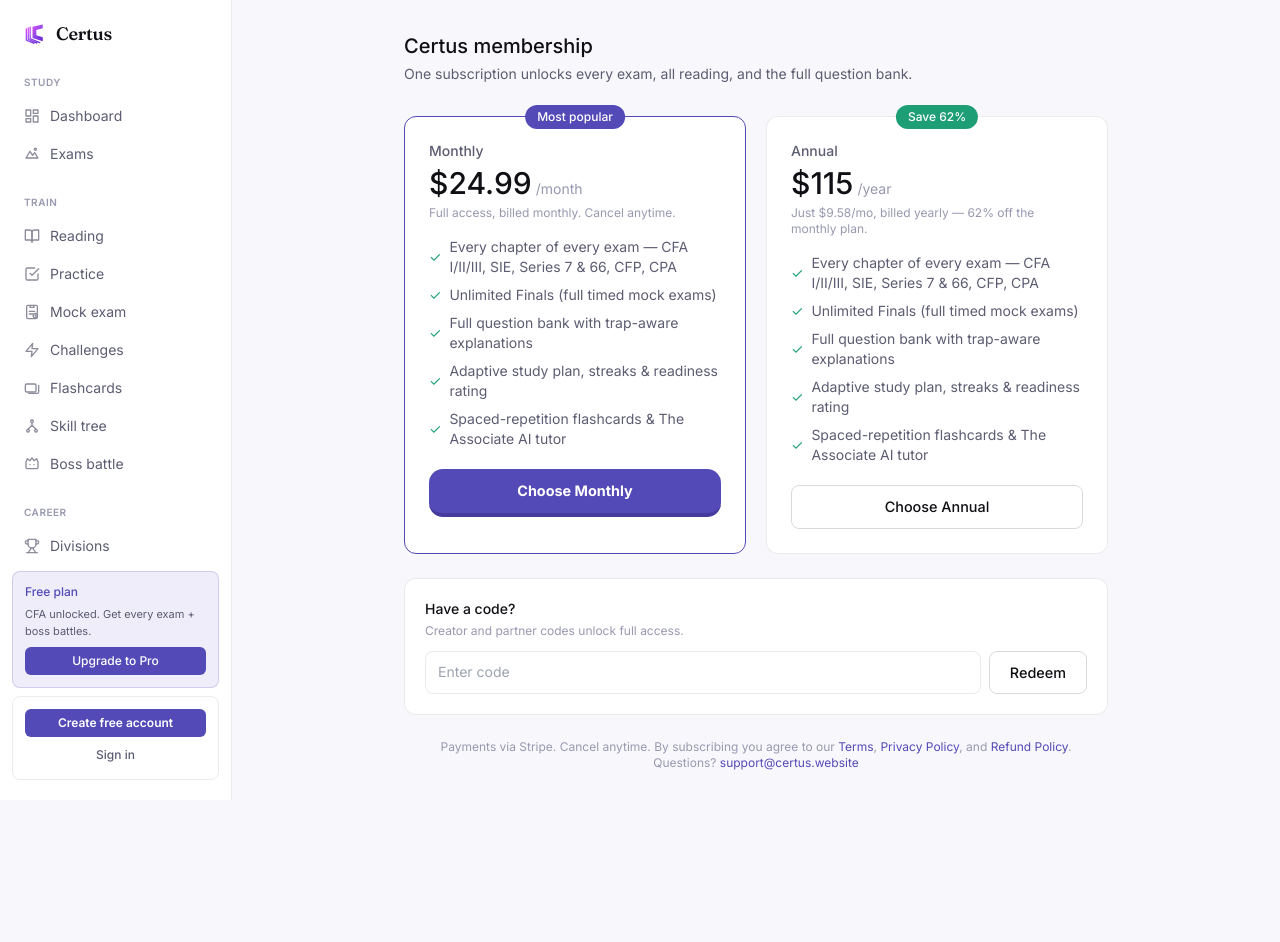
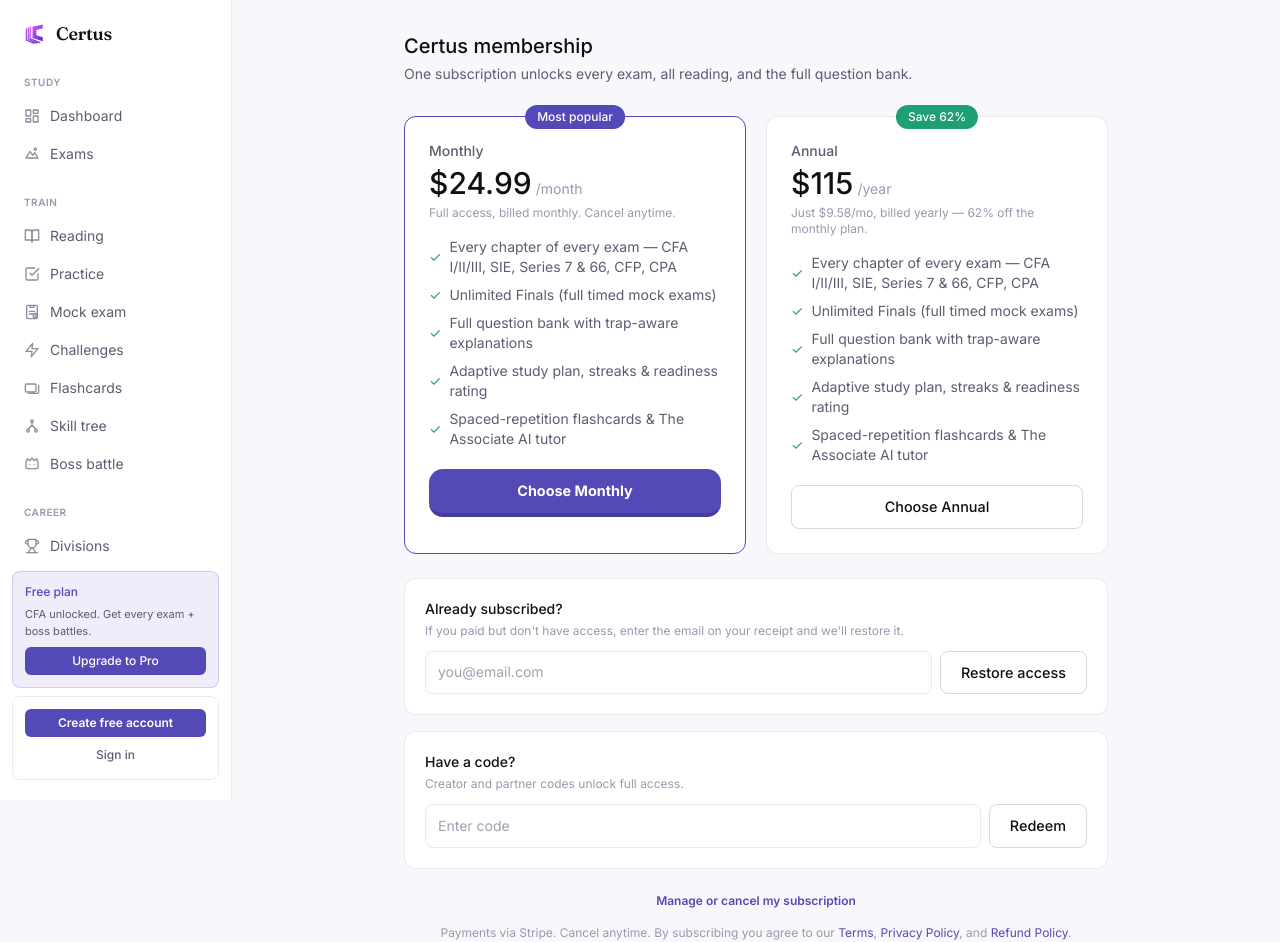
Before and after one commit to DanteBuonadonna/Certus, a Next.js app: page /billing in a window 1280 px wide. Shown: the top 942 px of the page. Before the commit the page ends 803 px from the top, so only its background shows below. Built offline with nearby package versions, Linux system fonts and the light colour scheme; no server answers.

Commit message:
cd ~/Documents/GitHub/Certus git add -A git commit -m "Fix guest billing: restore access by email, and make cancel reachable" git push

```diff
--- a/src/app/(app)/billing/page.tsx
+++ b/src/app/(app)/billing/page.tsx
@@ -22,14 +22,26 @@
   const [loading, setLoading] = useState<string | null>(null);
   const [message, setMessage] = useState<{ type: "success" | "error"; text: string } | null>(null);
   const [code, setCode] = useState("");
+  const [restoreEmail, setRestoreEmail] = useState("");
   const searchParams = useSearchParams();
   const router = useRouter();
   const { pro } = useAccess();
 
   async function handleManage() {
+    // Guests have no account, so the portal needs the email they paid with.
+    // Without this, nobody could cancel — and people who can't cancel charge back.
+    let email = restoreEmail.trim();
+    if (!email) {
+      email = (window.prompt("Enter the email on your receipt to manage or cancel your subscription:") || "").trim();
+      if (!email) return;
+    }
     setLoading("manage");
     try {
-      const res = await fetch("/api/stripe/portal", { method: "POST" });
+      const res = await fetch("/api/stripe/portal", {
+        method: "POST",
+        headers: { "Content-Type": "application/json" },
+        body: JSON.stringify({ email }),
+      });
       const data = await res.json();
       if (data.url) window.location.href = data.url;
       else setMessage({ type: "error", text: data.error || "Could not open the billing portal." });
@@ -95,6 +107,32 @@
     }
   }
 
+  // Restore access for anyone who paid as a guest and never got unlocked.
+  async function handleRestore(e: React.FormEvent) {
+    e.preventDefault();
+    setLoading("restore");
+    try {
+      const res = await fetch("/api/stripe/restore", {
+        method: "POST",
+        headers: { "Content-Type": "application/json" },
+        body: JSON.stringify({ email: restoreEmail }),
+      });
+      const data = await res.json();
+      if (data.pro) {
+        setPro(true);
+        posthog.capture("access_restored");
+        setMessage({ type: "success", text: "Found your subscription — full access is back. Sorry about that." });
+        setRestoreEmail("");
+      } else {
+        setMessage({ type: "error", text: data.error || "No subscription found for that email." });
+      }
+    } catch {
+      setMessage({ type: "error", text: "Network error. Please try again." });
+    } finally {
+      setLoading(null);
+    }
+  }
+
   function handleRedeem(e: React.FormEvent) {
     e.preventDefault();
     if (redeemCode(code)) {
@@ -150,6 +188,31 @@
       )}
 
       {!pro && (
+        <div className="card p-5 mb-4" style={{ border: "0.5px solid var(--border)" }}>
+          <div className="text-sm font-medium mb-1" style={{ color: "var(--text-primary)" }}>
+            Already subscribed?
+          </div>
+          <div className="text-xs mb-3" style={{ color: "var(--text-muted)" }}>
+            If you paid but don&apos;t have access, enter the email on your receipt and we&apos;ll restore it.
+          </div>
+          <form onSubmit={handleRestore} className="flex flex-col sm:flex-row gap-2">
+            <input
+              type="email"
+              value={restoreEmail}
+              onChange={(e) => setRestoreEmail(e.target.value)}
+              placeholder="you@email.com"
+              autoComplete="email"
+              className="flex-1 px-3 py-2 rounded-lg text-sm"
+              style={{ border: "0.5px solid var(--border)", background: "var(--bg-card)", color: "var(--text-primary)" }}
+            />
+            <button type="submit" className="btn-secondary whitespace-nowrap" disabled={!restoreEmail.trim() || loading === "restore"}>
+              {loading === "restore" ? "Checking…" : "Restore access"}
+            </button>
+          </form>
+        </div>
+      )}
+
+      {!pro && (
         <div className="card p-5 mb-6" style={{ border: "0.5px solid var(--border)" }}>
           <div className="text-sm font-medium mb-1" style={{ color: "var(--text-primary)" }}>
             Have a code?
@@ -174,6 +237,14 @@
           </form>
         </div>
       )}
+
+      {/* Cancelling must ALWAYS be reachable, whether or not this browser thinks
+          you're Pro. A customer who can't find the cancel button files a chargeback. */}
+      <p className="text-xs text-center mb-4">
+        <button onClick={handleManage} disabled={loading === "manage"} style={{ color: "var(--primary)", fontWeight: 600 }}>
+          {loading === "manage" ? "Opening…" : "Manage or cancel my subscription"}
+        </button>
+      </p>
 
       <p className="text-xs text-center" style={{ color: "var(--text-muted)" }}>
         Payments via Stripe. Cancel anytime. By subscribing you agree to our{" "}
--- a/src/app/api/stripe/portal/route.ts
+++ b/src/app/api/stripe/portal/route.ts
@@ -6,33 +6,71 @@
   apiVersion: "2024-04-10",
 });
 
-// Opens the Stripe-hosted Customer Portal so a subscriber can update their
-// card or cancel. Requires the Customer Portal to be activated in the Stripe
-// dashboard (Settings → Billing → Customer portal → Activate).
+// ============================================================
+// CUSTOMER PORTAL — update card, cancel subscription.
+//
+// Login is disabled, so every subscriber is a guest and there's no account to
+// hang a stripe_customer_id on. This route used to 401 in that case, which
+// meant NOBODY could cancel or manage their subscription from the app.
+// A customer who can't cancel doesn't email you — they file a chargeback.
+//
+// Signed-in users resolve through their account as before. Guests resolve by
+// the email on their receipt (same soft check as /api/stripe/restore).
+//
+// Requires the Customer Portal to be turned on in Stripe:
+//   Settings → Billing → Customer portal → Activate
+// ============================================================
+
+async function customerIdFromEmail(raw: string): Promise<string | null> {
+  const candidates = Array.from(new Set([raw.trim(), raw.trim().toLowerCase()]));
+  for (const email of candidates) {
+    const customers = await stripe.customers.list({ email, limit: 10 });
+    for (const customer of customers.data) {
+      const subs = await stripe.subscriptions.list({ customer: customer.id, status: "all", limit: 20 });
+      if (subs.data.length > 0) return customer.id;
+    }
+  }
+  return null;
+}
+
 export async function POST(request: Request) {
-  let userId: string | null = null;
+  try {
+    let email = "";
+    try {
+      const body = await request.json();
+      if (typeof body?.email === "string") email = body.email;
+    } catch {
+      // No body sent — fine, try the signed-in path.
+    }
+
+    let customerId: string | null = null;
+
+    // 1) Signed-in user → resolve through their account.
     try {
       const supabase = await createClient();
       const {
         data: { user },
       } = await supabase.auth.getUser();
-    userId = user?.id ?? null;
-
-    if (!userId) {
-      return NextResponse.json({ error: "Not signed in" }, { status: 401 });
-    }
-
-    // The user can read their own row (RLS select policy) to get the customer id.
+      if (user) {
         const { data: row } = await supabase
           .from("users")
           .select("stripe_customer_id")
-      .eq("id", userId)
+          .eq("id", user.id)
           .single();
+        customerId = row?.stripe_customer_id ?? null;
+      }
+    } catch {
+      // Supabase unreachable / guest — fall through to the email path.
+    }
 
-    const customerId = row?.stripe_customer_id;
+    // 2) Guest → resolve by the email they paid with.
+    if (!customerId && email.includes("@")) {
+      customerId = await customerIdFromEmail(email);
+    }
+
     if (!customerId) {
       return NextResponse.json(
-        { error: "No subscription found for this account yet." },
+        { error: "Enter the email on your receipt so we can find your subscription." },
         { status: 400 }
       );
     }
--- /dev/null
+++ b/src/app/api/stripe/restore/route.ts
@@ -0,0 +1,61 @@
+import { NextResponse } from "next/server";
+import Stripe from "stripe";
+
+const stripe = new Stripe(process.env.STRIPE_SECRET_KEY!, {
+  apiVersion: "2024-04-10",
+});
+
+// ============================================================
+// RESTORE ACCESS
+//
+// Login is currently disabled, so anyone who subscribes does it as a guest —
+// there's no account to hang `is_pro` on. That meant a guest could pay and
+// never get unlocked. (It happened. Two real customers.)
+//
+// This lets them get in with the email they paid with: we look that email up
+// in Stripe, confirm there's a live subscription on it, and unlock.
+//
+// NOTE: this trusts an email address, which is a soft check. That's consistent
+// with the app's current client-side entitlement (see access.ts) and it goes
+// away the moment real accounts come back — at which point restore should be a
+// magic link, not a text box.
+// ============================================================
+
+export async function POST(request: Request) {
+  try {
+    const body = await request.json();
+    const raw = typeof body?.email === "string" ? body.email.trim() : "";
+    if (!raw || !raw.includes("@")) {
+      return NextResponse.json({ pro: false, error: "Enter the email you paid with." }, { status: 400 });
+    }
+
+    // Stripe's email filter is an exact match, so try what they typed and the
+    // lowercased form (people capitalize their own emails constantly).
+    const candidates = Array.from(new Set([raw, raw.toLowerCase()]));
+
+    for (const email of candidates) {
+      const customers = await stripe.customers.list({ email, limit: 10 });
+      for (const customer of customers.data) {
+        const subs = await stripe.subscriptions.list({
+          customer: customer.id,
+          status: "all",
+          limit: 20,
+        });
+        const live = subs.data.some(
+          (s) => s.status === "active" || s.status === "trialing" || s.status === "past_due"
+        );
+        if (live) {
+          return NextResponse.json({ pro: true });
+        }
+      }
+    }
+
+    return NextResponse.json({
+      pro: false,
+      error: "No live subscription found for that email. Use the address on your receipt.",
+    });
+  } catch (err) {
+    console.error("Stripe restore error:", err);
+    return NextResponse.json({ pro: false, error: "Couldn't check right now. Try again." }, { status: 500 });
+  }
+}
```
Lines whose indentation alone changed are shown as unchanged.
